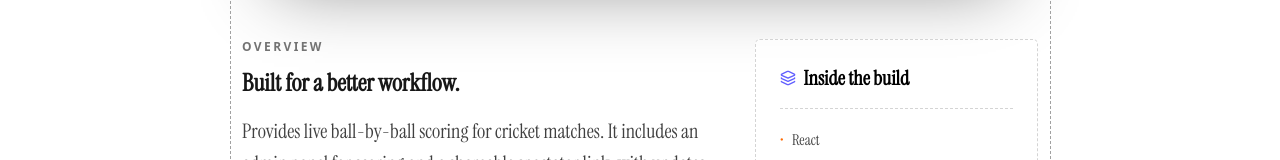
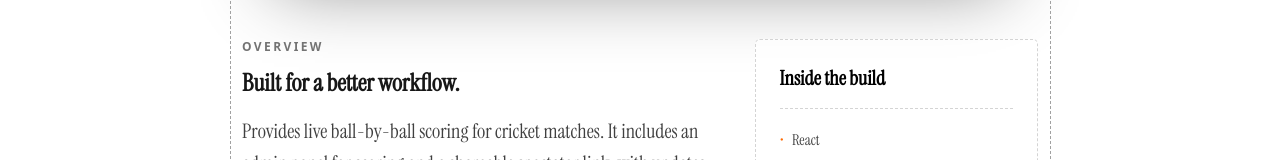
Before and after one commit to prodot-com/probalghoshdev, a Next.js app: page /projects/cricscoreboard in a window 1280 px wide. Shown: the part 720-880 px from the top of the page. Built offline with nearby package versions, Linux system fonts and the light colour scheme; a web font is replaced by a local one.

Commit message:
feat: comment out Layers3 icon in ProjectPage for future use

```diff
--- a/src/app/projects/[slug]/page.tsx
+++ b/src/app/projects/[slug]/page.tsx
@@ -159,7 +159,7 @@ export default async function ProjectPage({
 
             <aside className="rounded-[5px] border border-dashed border-neutral-300 bg-white/70 p-5 dark:border-neutral-800 dark:bg-white/[0.03] md:p-6">
               <div className="mb-5 flex items-center gap-2 border-b border-dashed border-neutral-300 pb-4 dark:border-neutral-800">
-                <Layers3 className="h-4 w-4 text-indigo-500" aria-hidden="true" />
+                {/* <Layers3 className="h-4 w-4 text-indigo-500" aria-hidden="true" /> */}
                 <h2 className="instrument-serif-bold text-xl">Inside the build</h2>
               </div>
               <ul className="space-y-2.5">
```
